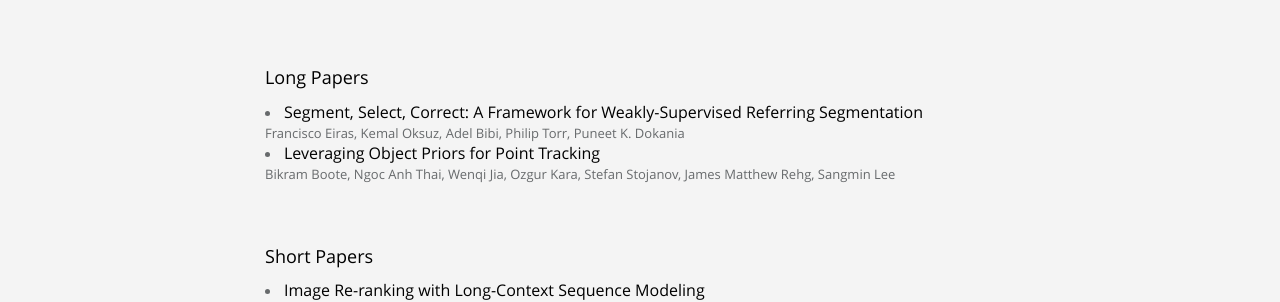
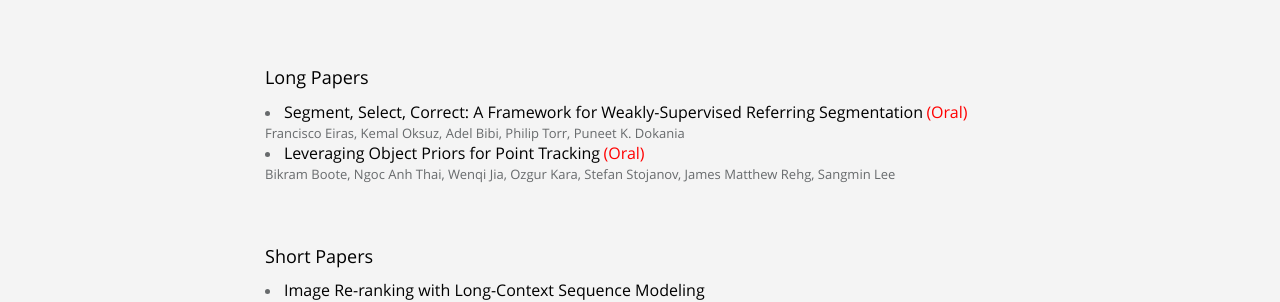
Before and after one commit to ilr-workshop/ECCVW2024, a Jekyll site: the page built from index.html, in a window 1280 px wide and 900 px high, scrolled down 3263 px. Shown: the part 159-461 px from the top of the window. Built offline with Jekyll 4.4.1, drawn with Linux system fonts in a browser that asks for light colours.

Commit message:
Update accepted_papers.html

```diff
--- a/_includes/sections/accepted_papers.html
+++ b/_includes/sections/accepted_papers.html
@@ -9,9 +9,9 @@
     <div class="row">
          <div class="col-lg-8 col-lg-offset-2 m-t-lg m-b-lg wow zoomIn">
             <p><font size="4px" color="#000000"><span data-i18n="about_me.des">  Long Papers </span></font></p>
-            <li><font size="3px" color="#000000">Segment, Select, Correct: A Framework for Weakly-Supervised Referring Segmentation</font><br>
+            <li><font size="3px" color="#000000">Segment, Select, Correct: A Framework for Weakly-Supervised Referring Segmentation</font> <font size="3px" color="#FF0000">(Oral)</font><br>
 <font size="2.8px">Francisco Eiras, Kemal Oksuz, Adel Bibi, Philip Torr, Puneet K. Dokania </font></li>
-            <li><font size="3px" color="#000000">Leveraging Object Priors for Point Tracking</font><br>
+            <li><font size="3px" color="#000000">Leveraging Object Priors for Point Tracking</font> <font size="3px" color="#FF0000">(Oral)</font><br>
 <font size="2.8px">Bikram Boote, Ngoc Anh Thai, Wenqi Jia, Ozgur Kara, Stefan Stojanov, James Matthew Rehg, Sangmin Lee</font></li>
          </div>
          <div class="col-lg-8 col-lg-offset-2 m-t-lg m-b-lg wow zoomIn">
```
